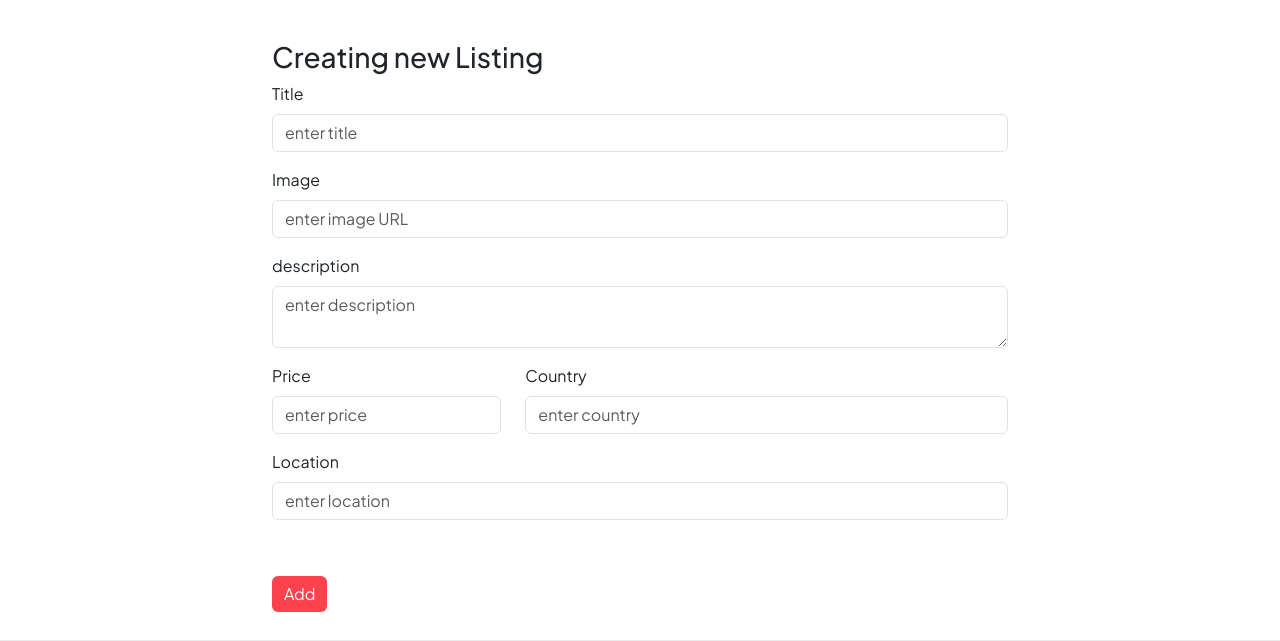
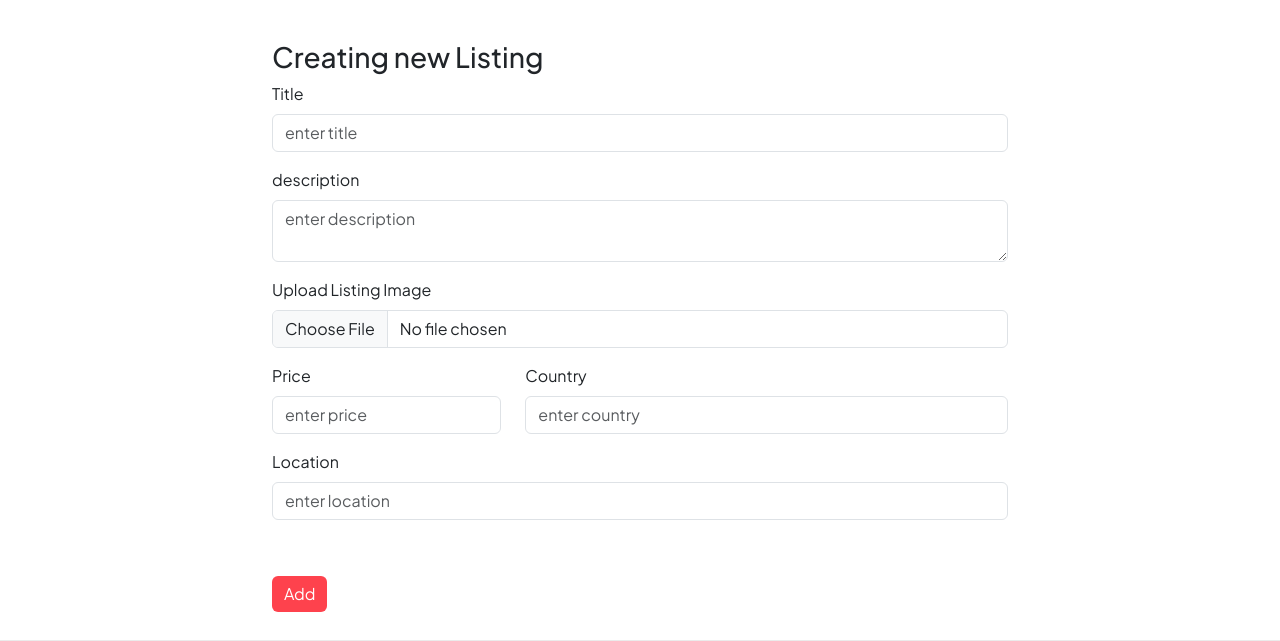
Before and after one commit to abhiMewada97/Cozyabode, a Node server app: page /listings/new in a window 1280 px wide. Shown: the part 80-721 px from the top of the page. Run offline with Node 20, Linux system fonts and the light colour scheme; the visitor is signed in with stand-in values (Sample User, id 1); some libraries are stand-ins or nearby versions.

Commit message:
Manipulate form using enctype and store image in local storage

```diff
--- a/views/listings/new.ejs
+++ b/views/listings/new.ejs
@@ -5,7 +5,7 @@
             <br/>
 
             <h3>Creating new Listing</h3>
-            <form method="POST", action="/listings" novalidate class="needs-validation">
+            <form method="POST", action="/listings" novalidate class="needs-validation" enctype="multipart/form-data">
 
                 <div class="mb-3">
                     <label for="title" class="form-label">Title</label>
@@ -21,16 +21,20 @@
                 </div>
 
                 <div class="mb-3">
-                    <label for="image" class="form-label">Image</label>
-                    <input name="listing[image]" placeholder="enter image URL" type="text" class="form-control"> <!-- listing object, title key value pair-->
-                </div>
-
-                <div class="mb-3">
                     <label for="description" class="form-label">description</label>
                     <textarea name="listing[description]" placeholder="enter description" type="text" class="form-control" required></textarea>
                     <div class="invalid-feedback">Please enter short description</div>
                 </div>
 
+                <!-- <div class="mb-3">
+                    <label for="image" class="form-label">Image Link</label>
+                    <input name="listing[image]" placeholder="enter image URL" type="text" class="form-control">
+                </div> -->
+
+                <div class="mb-3">
+                    <label for="image" class="form-label">Upload Listing Image</label>
+                    <input name="listing[image]" placeholder="enter image URL" type="file" class="form-control"> <!-- listing object, title key value pair-->
+                </div>
 
 
                 <div class="row">
```
Also changed, not shown: routes/listing.js (+9 -1 lines), 2 other files.
